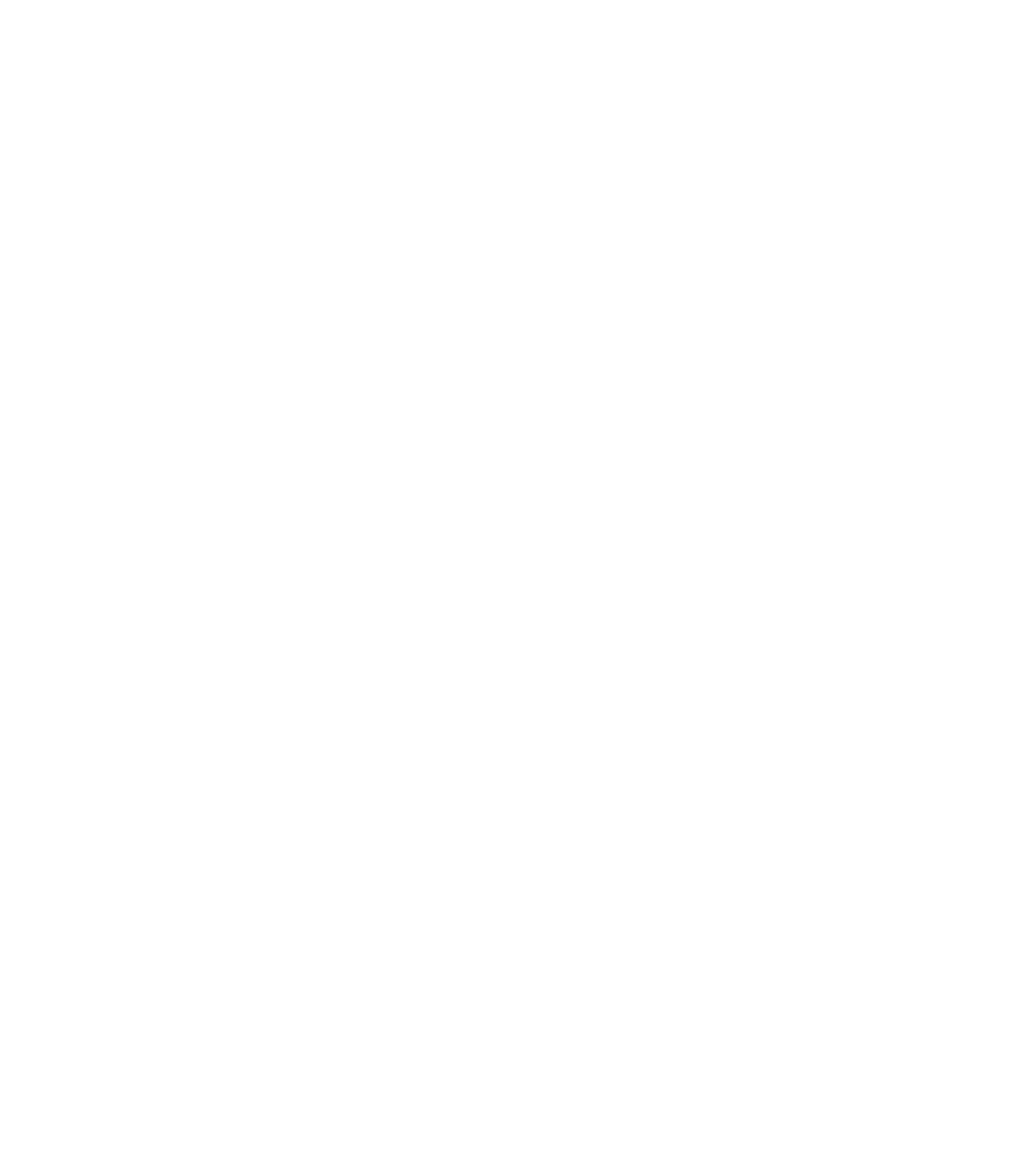
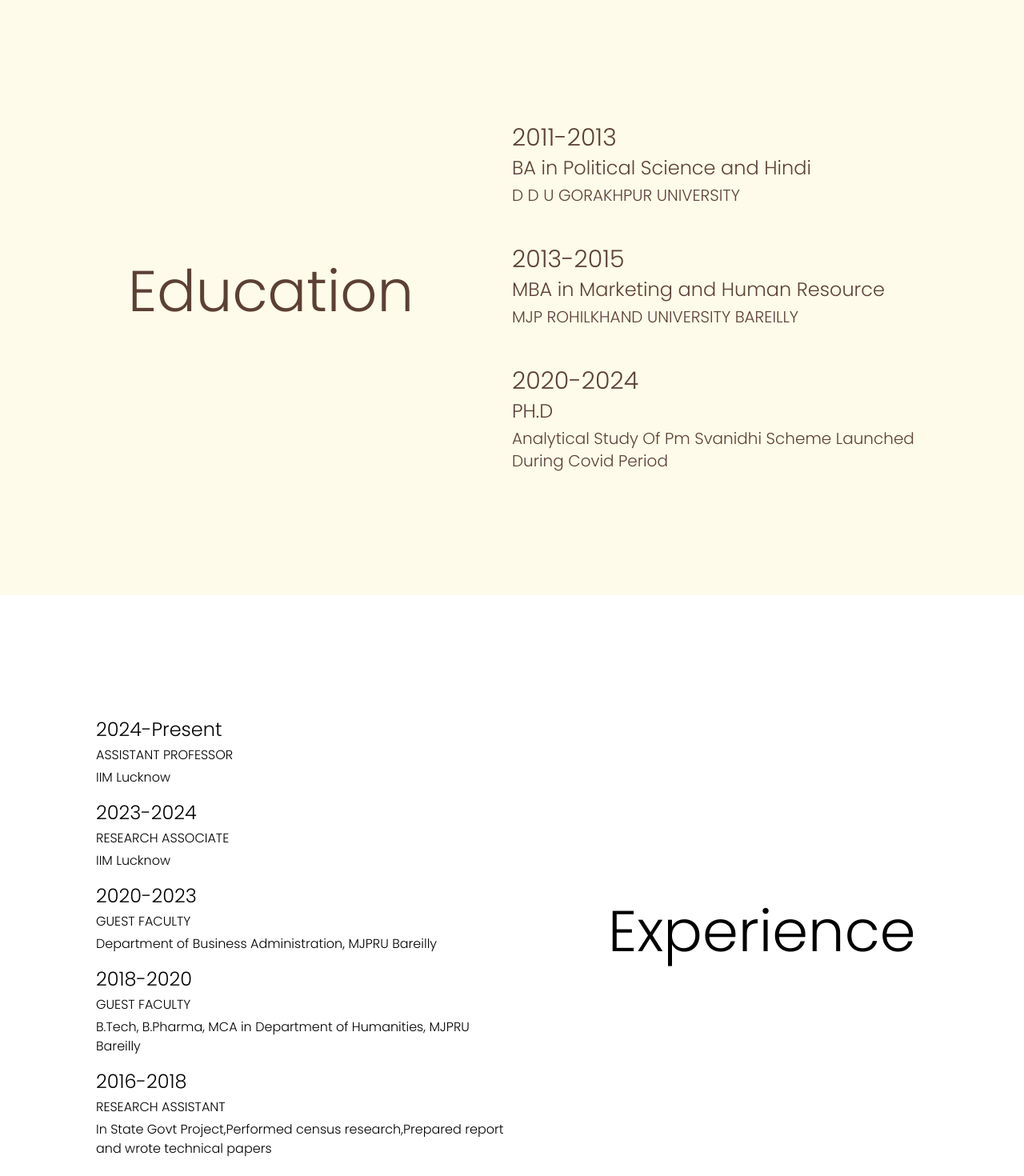
Before and after one commit to devagya-rattan/Portfolio, a React (Vite) app in the folder portfolio_website_drnavneet/: page /about in a window 1280 px wide. Shown: the part 920-2390 px from the top of the page at 80% size. Before the commit the page ends 864 px from the top, so only its background shows below. Built offline with nearby package versions, Linux system fonts and the light colour scheme.

Commit message:
portfolio

```diff
--- a/portfolio_website_drnavneet/src/Data/About/AboutData.js
+++ b/portfolio_website_drnavneet/src/Data/About/AboutData.js
@@ -1,5 +1,31 @@
 const AboutData={
     para1:"Navnit Kumar Shukla is an accomplished academician, researcher, and consultant specializing in Marketing and Human Resource Management. With over eight years of experience, he serves as an Assistant Professor at the Uttaranchal Institute of Management, Uttaranchal University, Dehradun. His expertise spans sustainable marketing, entrepreneurship, and policy implementation. As a former Research Associate at IIM Lucknow and faculty at MJP Rohilkhand University, he has contributed to impactful studies in business strategy and innovation. Navnit has authored two books, published research papers in reputed journals, and is currently working on a textbook with Taylor & Francis. His academic contributions extend to book chapters, patents, and digital learning content.",
-    para2:"Beyond academia, Navnit mentors startups as an Authorized State Mentor for Uttar Pradesh and Uttarakhand's Startup Councils, guiding 13 startups in business strategy. Recognized as a National Mentor for Startup India, he has shaped numerous ventures. As a keynote speaker, he has addressed topics like G20, Indian trade, and youth development on platforms including Doordarshan and the Ministry of Youth Affairs & Sports. Passionate about e-learning, he has developed over 30 digital learning resources. His dedication to education and innovation has earned him accolades, including the Shan-E-City Bareilly Award."
+    para2:"Beyond academia, Navnit mentors startups as an Authorized State Mentor for Uttar Pradesh and Uttarakhand's Startup Councils, guiding 13 startups in business strategy. Recognized as a National Mentor for Startup India, he has shaped numerous ventures. As a keynote speaker, he has addressed topics like G20, Indian trade, and youth development on platforms including Doordarshan and the Ministry of Youth Affairs & Sports. Passionate about e-learning, he has developed over 30 digital learning resources. His dedication to education and innovation has earned him accolades, including the Shan-E-City Bareilly Award.",
+    year1:"2011-2013",
+    edu1:"BA in Political Science and Hindi",
+    col1:"D D U GORAKHPUR UNIVERSITY",
+    year2:"2013-2015",
+    edu2:"MBA in Marketing and Human Resource",
+    col2:"MJP ROHILKHAND UNIVERSITY BAREILLY",
+    year3:"2020-2024",
+    edu3:" PH.D",
+    col3:" Analytical Study Of Pm Svanidhi Scheme Launched During Covid Period",
+    expy1:"2024-Present",
+    expd1:"ASSISTANT PROFESSOR",
+    expp1:"Uttaranchal Institute of Management",
+    expp11:"Uttaranchal University, Dehradun",
+    expy2:"2023-2024",
+    expd2:"RESEARCH ASSOCIATE",
+    expp2:"IIM Lucknow",
+    expy3:"2020-2023",
+    expd3:"GUEST FACULTY",
+    expp3:"Department of Business Administration, MJPRU Bareilly",
+    expy4:"2018-2020",
+    expd4:"GUEST FACULTY",
+    expp4:"B.Tech, B.Pharma, MCA in Department of Humanities, MJPRU Bareilly",
+    expy5:"2016-2018",
+    expd5:"RESEARCH ASSISTANT ",
+    expp5:"In State Govt Project,Performed census research,Prepared report and wrote technical papers",
+
 }
 export default AboutData;
--- a/portfolio_website_drnavneet/src/components/About/About.jsx
+++ b/portfolio_website_drnavneet/src/components/About/About.jsx
@@ -18,6 +18,57 @@ const About = () => {
                     />
                 </div>
             </div>
+            <div className="w-full h-screen bg-amber-50 text-[#5C4033] pt-10 px-30 flex items-center">
+                <div className="w-1/2 px-10">
+                    <h1 className="text-7xl font-light">Education</h1>
+                </div>
+                <div className="w-1/2 flex-col justify-center">
+                <div className="py-4">
+                <p className="pt-4 text-3xl  font-light">{AboutData.year1}</p>
+                <p className="font-light text-2xl pt-1">{AboutData.edu1}</p>
+                <p className="font-light text-xl pt-1">{AboutData.col1}</p>
+                </div>
+                <div className="py-4">
+                <p className="pt-4 text-3xl font-light">{AboutData.year2}</p>
+                <p className="font-light text-2xl pt-1">{AboutData.edu2}</p>
+                <p className="font-light text-xl pt-1">{AboutData.col2}</p>
+                </div>
+                <div className="py-4">
+                <p className="pt-4 text-3xl font-light">{AboutData.year3}</p>
+                <p className="font-light text-2xl pt-1">{AboutData.edu3}</p>
+                <p className="font-light text-xl pt-1">{AboutData.col3}</p>
+                </div>
+                </div>
+            </div>
+
+            <div className="w-full h-screen pt-10 px-30 flex items-center">
+                <div className="w-1/2 flex-col justify-center">
+                <div className="py-4">
+                <p className="pt-4 text-2xl  font-light">{AboutData.expy1}</p>
+                <p className="font-light text-base pt-1">{AboutData.expd1}</p>
+                <p className="font-light text-base pt-1">{AboutData.expp2}</p>
+
+                <p className="pt-4 text-2xl  font-light">{AboutData.expy2}</p>
+                <p className="font-light text-base pt-1">{AboutData.expd2}</p>
+                <p className="font-light text-base pt-1">{AboutData.expp2}</p>
+
+                <p className="pt-4 text-2xl  font-light">{AboutData.expy3}</p>
+                <p className="font-light text-base pt-1">{AboutData.expd3}</p>
+                <p className="font-light text-base pt-1">{AboutData.expp3}</p>
+
+                <p className="pt-4 text-2xl  font-light">{AboutData.expy4}</p>
+                <p className="font-light text-base pt-1">{AboutData.expd4}</p>
+                <p className="font-light text-base pt-1">{AboutData.expp4}</p>
+
+                <p className="pt-4 text-2xl  font-light">{AboutData.expy5}</p>
+                <p className="font-light text-base pt-1">{AboutData.expd5}</p>
+                <p className="font-light text-base pt-1">{AboutData.expp5}</p>
+                </div>
+                </div>
+                <div className="w-1/2 px-10 ">
+                    <h1 className="text-7xl pl-20 font-light">Experience</h1>
+                </div>
+            </div>
         </div>
     );
 }
--- a/portfolio_website_drnavneet/src/components/navbar/navbar.jsx
+++ b/portfolio_website_drnavneet/src/components/navbar/navbar.jsx
@@ -10,7 +10,7 @@ export default function Navbar() {
   return (
     <div>
         <Box  sx={{ flexGrow: 1 }}>
-        <AppBar position="static" sx={{ backgroundColor: ' #8B4513' }}>
+        <AppBar position="static" sx={{ backgroundColor: '#5C4033' }}>
         <Toolbar>
           {/* <IconButton
             size="large"
```
